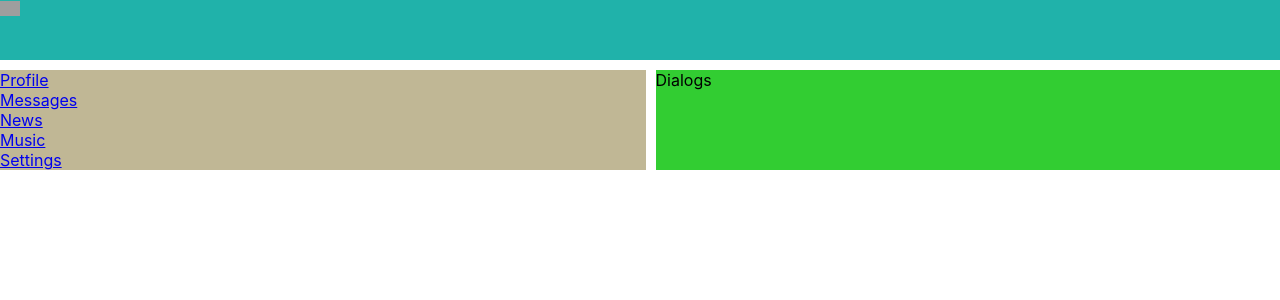
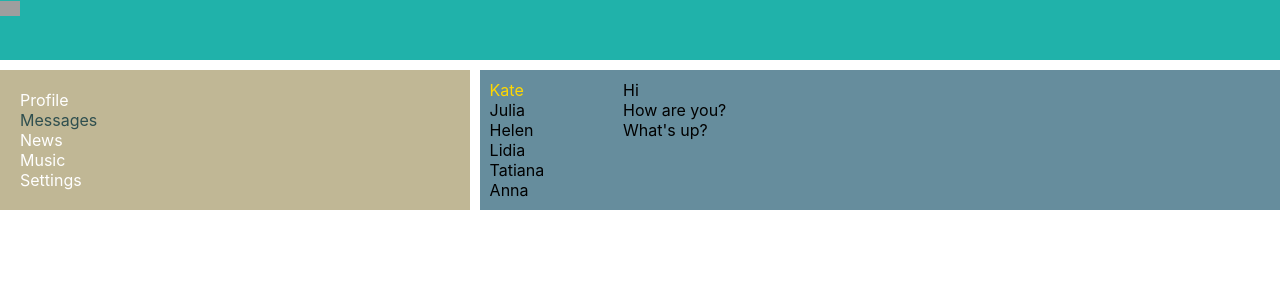
Before and after one commit to Kat10-4/social-network, a React (Create React App) app: page /messages in a window 1280 px wide. Shown: the top 300 px of the page. Built offline with nearby package versions, Linux system fonts and the light colour scheme; grey boxes are pictures that could not be loaded.

Commit message:
added Dialogs

```diff
--- a/src/App.css
+++ b/src/App.css
@@ -10,5 +10,5 @@
 
 .app-wrapper-content {
     grid-area: c;
-    background-color: limegreen;
+    background-color: #668d9d;
 }
--- a/src/components/Dialogs/Dialogs.module.css
+++ b/src/components/Dialogs/Dialogs.module.css
@@ -0,0 +1,23 @@
+.dialogs {
+    display: grid;
+    grid-template-columns: 2fr 10fr;
+}
+
+.dialogsItems {
+    padding: 10px;
+}
+
+.dialogsItems .item {
+
+}
+
+.dialogsItems .active {
+    color: gold;
+}
+
+.dialogsMessages {
+    padding: 10px;
+}
+
+.dialogsMessages .message {
+}
--- a/src/components/Dialogs/Dialogs.tsx
+++ b/src/components/Dialogs/Dialogs.tsx
@@ -3,8 +3,20 @@ import s from './Dialogs.module.css'
 
 export const Dialogs = () => {
     return (
-        <div>
-            Dialogs
+        <div className={s.dialogs}>
+            <div className={s.dialogsItems}>
+                <div className={s.item+' '+s.active}>Kate</div>
+                <div className={s.item}>Julia</div>
+                <div className={s.item}>Helen</div>
+                <div className={s.item}>Lidia</div>
+                <div className={s.item}>Tatiana</div>
+                <div className={s.item}>Anna</div>
+            </div>
+            <div className={s.dialogsMessages}>
+                <div className={s.message}>Hi</div>
+                <div className={s.message}>How are you?</div>
+                <div className={s.message}>What's up?</div>
+            </div>
         </div>
     );
 };
--- a/src/components/Navbar/Navbar.module.css
+++ b/src/components/Navbar/Navbar.module.css
@@ -1,12 +1,14 @@
 .nav {
     grid-area: n;
     background-color: #c0b795;
+    padding: 20px;
 }
 
-.item{
+.item a{
     color: white;
+    text-decoration: none;
 }
 
-.item.active{
-    color: orange;
+.item a.active{
+    color: darkslategrey;
 }
--- a/src/components/Navbar/Navbar.tsx
+++ b/src/components/Navbar/Navbar.tsx
@@ -6,10 +6,10 @@ export const Navbar = () => {
     return (
         <nav className={s.nav}>
             <div className={s.item}>
-                <NavLink to={'/profile'}>Profile</NavLink>
+                <NavLink to={'/profile'} className={({ isActive }) => (isActive ? s.active : '')}>Profile</NavLink>
             </div>
             <div className={s.item}>
-                <NavLink to={'/messages'}>Messages</NavLink>
+                <NavLink to={'/messages'} className={({ isActive }) => (isActive ? s.active : '')}>Messages</NavLink>
             </div>
             <div className={`${s.item} ${s.active}`}>
                 <NavLink to={''}>News</NavLink>
```
